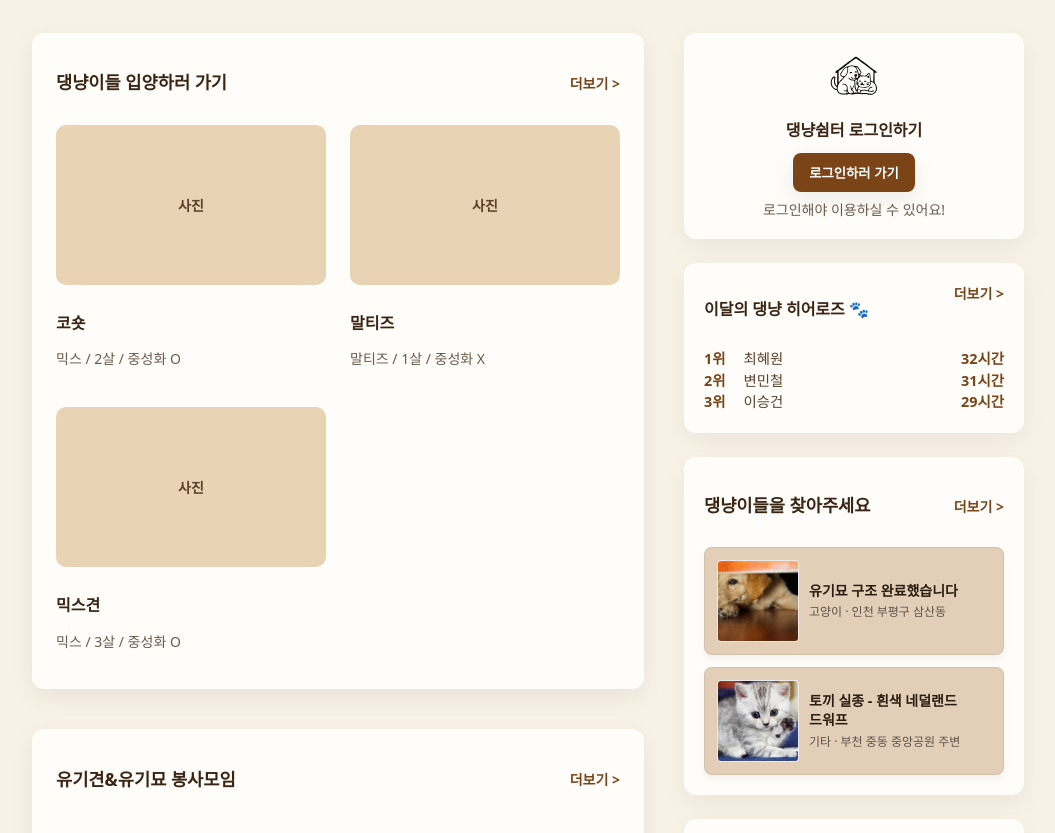
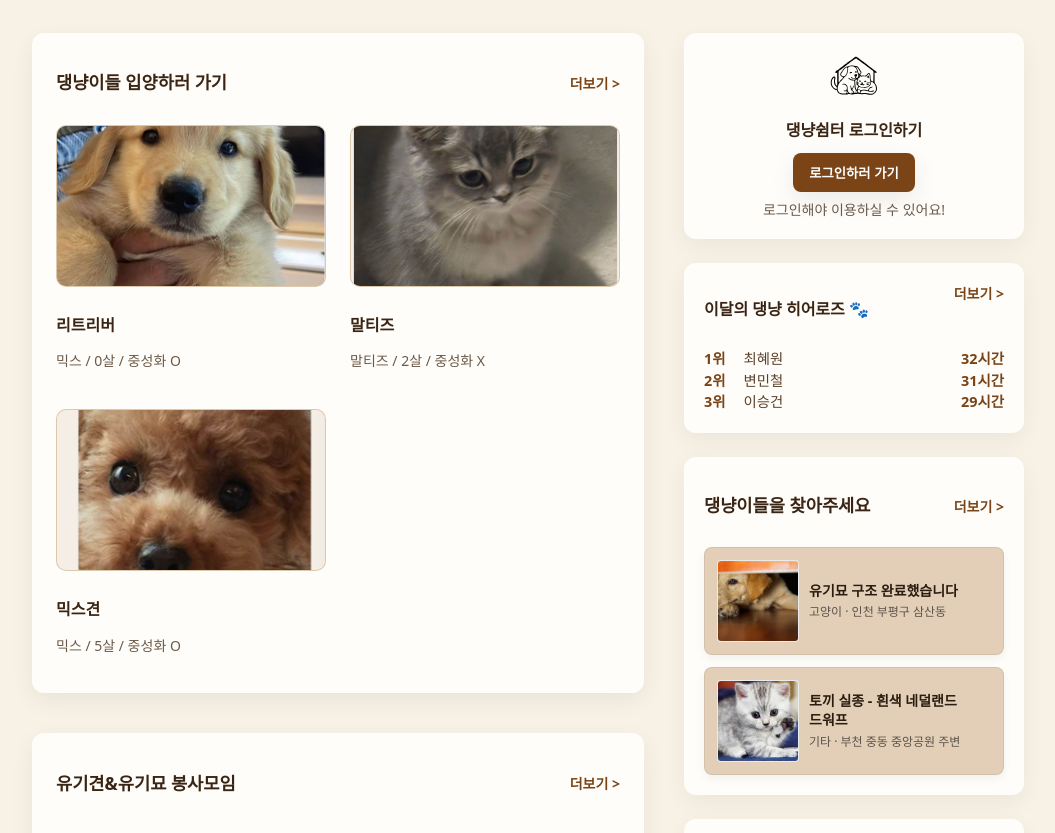
Before and after one commit to beyond-sw-camp/be19-3rd-Backoven-CatDogShelter-FE, a Vue app in the folder CatDogShelter-FE/: page / in a window 1280 px wide. Shown: the part 700-1533 px from the top of the page, without its empty margins (112-1167 px from the left). Built offline with nearby package versions, Linux system fonts and the light colour scheme; no server answers; data requests are answered from the project's data file.

Commit message:
main index

```diff
--- a/CatDogShelter-FE/src/router/index.js
+++ b/CatDogShelter-FE/src/router/index.js
@@ -288,9 +288,9 @@ const router = createRouter({
 
     // src/router/index.js
     { path: '/auth/find-id', name: 'find.id', component: () => import('@/views/auth/findIdView.vue') },
-    { path: '/auth/find-password',        name: 'find.password.request', component: () => import('@/views/auth/findPasswordRequestView.vue') },
-    { path: '/auth/find-password/verify', name: 'find.password.verify',  component: () => import('@/views/auth/findPasswordVerifyView.vue') },
-    { path: '/auth/find-password/reset',  name: 'find.password.reset',   component: () => import('@/views/auth/findPasswordResetView.vue') },
+    { path: '/auth/find-password', name: 'find.password.request', component: () => import('@/views/auth/findPasswordRequestView.vue') },
+    { path: '/auth/find-password/verify', name: 'find.password.verify', component: () => import('@/views/auth/findPasswordVerifyView.vue') },
+    { path: '/auth/find-password/reset', name: 'find.password.reset', component: () => import('@/views/auth/findPasswordResetView.vue') },
 
 
 
--- a/CatDogShelter-FE/src/views/HomeView.vue
+++ b/CatDogShelter-FE/src/views/HomeView.vue
@@ -62,9 +62,18 @@
     @click="goAdoptionDetail(pet.id)"
   >
     <div class="adoption-thumb">
+      <template v-if="pet.thumbnailUrl && pet.thumbnailUrl.trim() !== ''">
+        <img
+          class="adoption-img"
+          :src="pet.thumbnailUrl"
+          :alt="pet.name"
+        />
+      </template>
+      <template v-else>
         <div class="thumb-fallback">사진</div>
-                  <!-- TODO: 나중에 <img :src="pet.imgUrl" :alt="pet.name" /> 로 교체 -->
+      </template>
     </div>
+
     <div class="adoption-info">
       <h3 class="pet-name">{{ pet.name }}</h3>
       <p class="pet-meta">
@@ -301,10 +310,10 @@ const router = useRouter();
 
 const API_BASE = "http://localhost:8080";
 
-// 로그인 상태
+// ===== 로그인 상태 관련 상태값 =====
 const isLoggedIn = ref(false);
-const userName = ref("이다인");
-const userTitle = ref("댕냥 보호천사");
+const userName = ref("");
+const userTitle = ref("");
 
 // ===== 라우팅 함수들 =====
 function goLogin() {
@@ -334,11 +343,10 @@ function goMissingDetail(id) {
   });
 }
 function goSightingDetail(id) {
-  // 아직 라우터에 목격 상세가 없다면 이건 추후 연결
   router.push(`/sighting/${id}`);
 }
 
-// ===== json-server 데이터 상태 =====
+// ===== 메인 화면에 뿌릴 데이터들 =====
 const adoptionList = ref([]);
 const volunteerList = ref([]);
 const freeList = ref([]);
@@ -348,14 +356,26 @@ const missingPreview = ref([]);
 const sightingPreview = ref([]);
 
 onMounted(async () => {
-  // 로그인 상태 확인 (토큰 있으면 true)
+  // 1) 로그인 여부/프로필 채우기
   const token = sessionStorage.getItem("accessToken");
+
   if (token) {
     isLoggedIn.value = true;
+
+    // 로그인 시 로그인 로직에서 저장해뒀다고 가정할 값들
+    // (백엔드 연동되면 여기서 실제 /me 같은 API fetch로 바꿔주면 돼)
+    userName.value =
+      sessionStorage.getItem("userName") || "이다인"; // fallback
+    userTitle.value =
+      sessionStorage.getItem("userTitle") || "댕냥 보호천사";
+  } else {
+    isLoggedIn.value = false;
+    userName.value = "";
+    userTitle.value = "";
   }
 
+  // 2) 홈에 필요한 json-server 데이터 로드
   try {
-    // 병렬 요청
     const [
       adoptionRes,
       volunteerRes,
@@ -371,14 +391,12 @@ onMounted(async () => {
       fetch(`${API_BASE}/heroList`),
       fetch(`${API_BASE}/noticeList`),
 
-      // 최근 실종 제보 2건만 (createdAt desc)
+      // 최근 실종 제보
       fetch(
         `${API_BASE}/missingPosts?_sort=createdAt&_order=desc&_limit=2`
       ),
 
-      // 최근 목격 제보 2건만.
-      // 만약 아직 sightingPosts 리소스가 없다면 이 요청은 404 날 거라
-      // try/catch 아래에서 빈 배열로 처리해줄 거야.
+      // 최근 목격 제보
       fetch(
         `${API_BASE}/sightingPosts?_sort=createdAt&_order=desc&_limit=2`
       ).catch(() => null),
@@ -390,10 +408,10 @@ onMounted(async () => {
     heroList.value = await heroRes.json();
     noticeList.value = await noticeRes.json();
 
-    // 실종 제보 미리보기
+    // 실종 미리보기
     const missingRaw = await missingRes.json();
     missingPreview.value = Array.isArray(missingRaw)
-      ? missingRaw.map(item => ({
+      ? missingRaw.map((item) => ({
           id: item.id,
           title: item.title || "",
           thumbnailUrl: item.thumbnailUrl || "",
@@ -402,11 +420,11 @@ onMounted(async () => {
         }))
       : [];
 
-    // 목격 제보 미리보기 (존재하면)
+    // 목격 미리보기
     if (sightingRes && sightingRes.ok) {
       const sightingRaw = await sightingRes.json();
       sightingPreview.value = Array.isArray(sightingRaw)
-        ? sightingRaw.map(item => ({
+        ? sightingRaw.map((item) => ({
             id: item.id,
             title: item.title || "",
             thumbnailUrl: item.thumbnailUrl || "",
@@ -425,10 +443,12 @@ onMounted(async () => {
       noticeList: noticeList.value,
       missingPreview: missingPreview.value,
       sightingPreview: sightingPreview.value,
+      isLoggedIn: isLoggedIn.value,
+      userName: userName.value,
+      userTitle: userTitle.value,
     });
   } catch (error) {
     console.error("❌ 홈 데이터 로드 실패:", error);
-    // 실패 시 안전하게 비워두기
     missingPreview.value = [];
     sightingPreview.value = [];
   }
@@ -1177,4 +1197,30 @@ onMounted(async () => {
   height: 100%;
   object-fit: fill;
 }
+
+.adoption-thumb {
+  background-color: #e8d3b5;
+  border-radius: var(--radius-md);
+  height: 160px;
+  display: flex;
+  align-items: center;
+  justify-content: center;
+  color: #5a412a;
+  font-weight: 600;
+  font-size: 14px;
+  overflow: hidden;          /* 이미지가 둥근 라운드 밖으로 안 튀게 */
+  border: 1px solid rgba(0,0,0,0.05);
+}
+
+.adoption-img {
+  width: 100%;
+  height: 100%;
+  object-fit: cover;         /* 꽉 채우되 비율 유지 */
+  display: block;
+}
+
+.thumb-fallback {
+  /* 예전 fallback 박스 유지하고 싶으면 여기에 스타일 계속 둬도 돼 */
+  text-align: center;
+}
 </style>
```
Also changed, not shown: CatDogShelter-FE/src/assets/data/db.json. Lines whose indentation alone changed are shown as unchanged.
